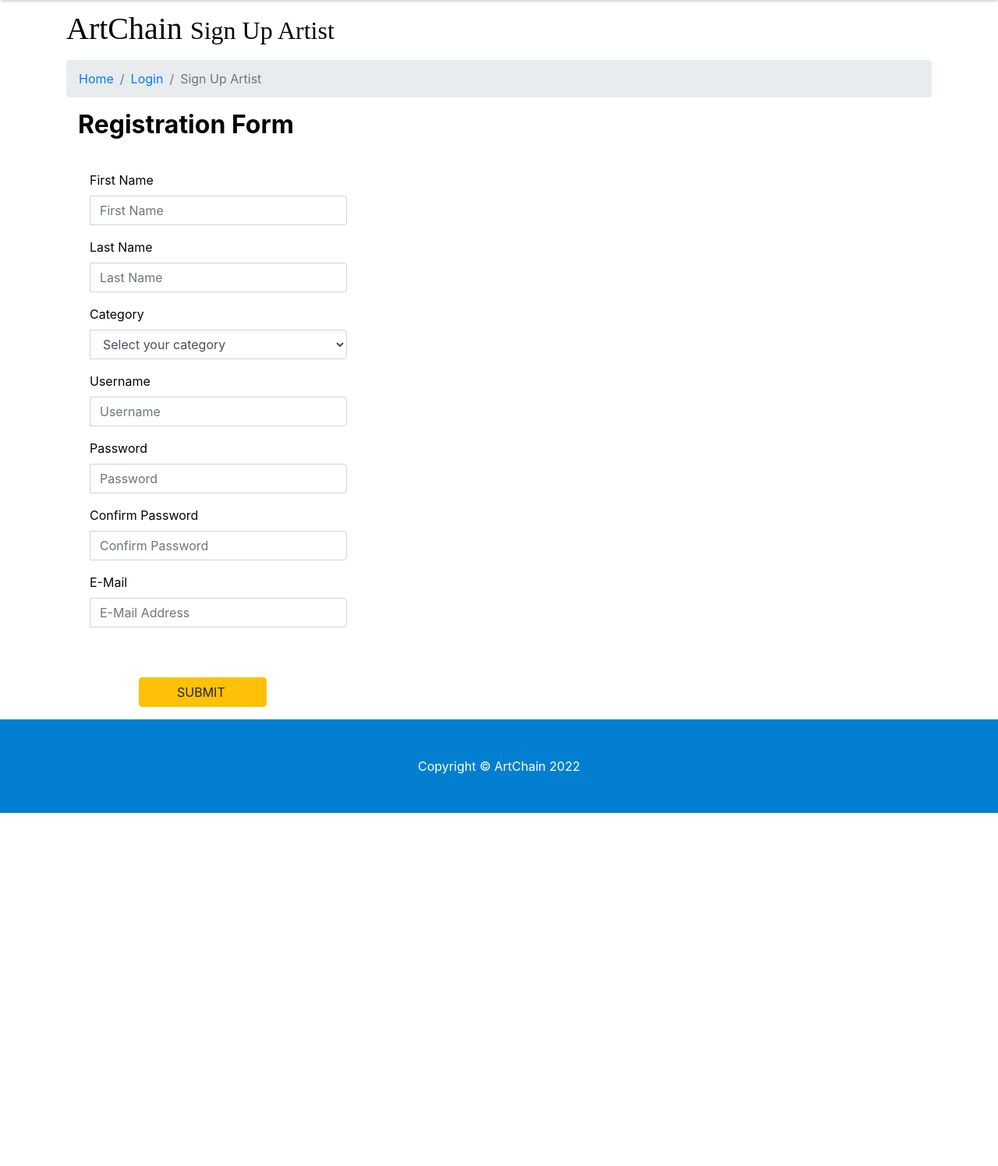
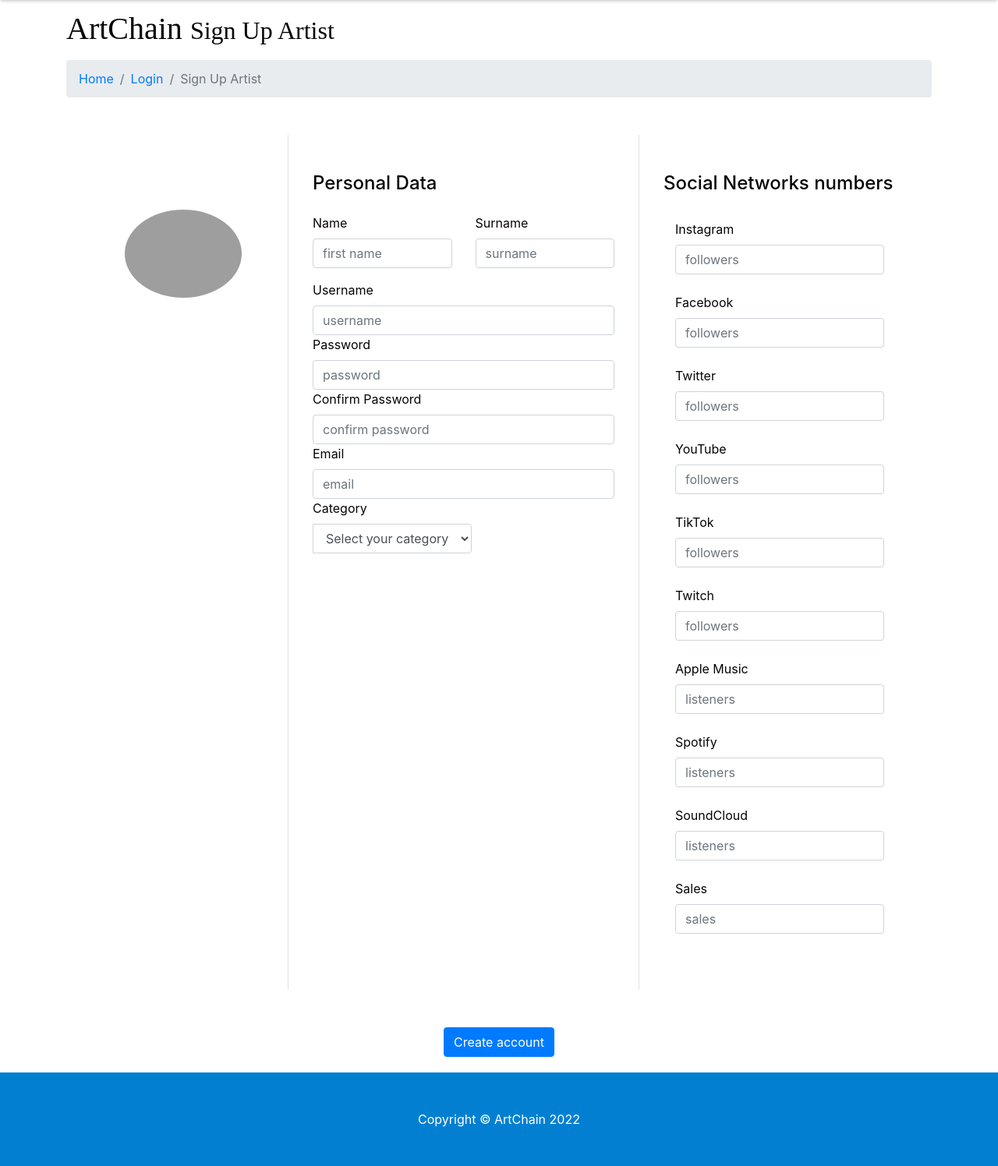
Before and after one commit to walterdec/ArtChain, a Flask app: page /signupartist in a window 1280 px wide. Shown: the part 91-1587 px from the top of the page at 78% size. Before the commit the page ends 1134 px from the top, so only its background shows below. Run offline with Flask 2, Linux system fonts and the light colour scheme; some libraries are stand-ins or nearby versions; grey boxes are pictures that could not be loaded.

Commit message:
form registrazione artista e customer

```diff
--- a/static/css/modern-business.css
+++ b/static/css/modern-business.css
@@ -152,6 +152,10 @@ btn{
     margin-top: 10px;
 }
 
+.btn-submit-artist-registration{
+    margin-bottom: 20px;
+}
+
 .form-input-padding{
     margin-top: 5px;
 }
@@ -160,3 +164,8 @@ btn{
     margin: auto;
     width: 100%;
 }
+
+.form-two-sections{
+    width: 50%;
+    float: left;
+}
--- a/templates/signupartist.html
+++ b/templates/signupartist.html
@@ -87,111 +87,68 @@
 
     <div class="container">
 
-    <form class="well form-horizontal" action=" " method="post"  id="contact_form">
-<fieldset>
-
-<!-- Form Name -->
-<legend><h2><b>Registration Form</b></h2></legend><br>
-
-<!-- Text input-->
-
+<div class="container rounded bg-white mt-5 mb-5">
+    <div class="row">
+        <div class="col-md-3 border-right">
+            <div class="d-flex flex-column align-items-center text-center p-3 py-5"><img class="rounded-circle mt-5" width="150px" src="https://st3.depositphotos.com/15648834/17930/v/600/depositphotos_179308454-stock-illustration-unknown-person-silhouette-glasses-profile.jpg"><span class="font-weight-bold"></span><span class="text-black-50"></span><span> </span></div>
+        </div>
+        <div class="col-md-5 border-right">
+            <div class="p-3 py-5">
+                <div class="d-flex justify-content-between align-items-center mb-3">
+                    <h4 class="text-right">Personal Data</h4>
+                </div>
+                <div class="row mt-2">
+                    <div class="col-md-6"><label class="labels">Name</label><input type="text" class="form-control" placeholder="first name" value=""></div>
+                    <div class="col-md-6"><label class="labels">Surname</label><input type="text" class="form-control" value="" placeholder="surname"></div>
+                </div>
+                <div class="row mt-3">
+                    <div class="col-md-12"><label class="labels">Username</label><input type="text" class="form-control" placeholder="username" value=""></div><br>
+                    <div class="col-md-12"><label class="labels">Password</label><input type="password" class="form-control" placeholder="password" value=""></div><br>
+                    <div class="col-md-12"><label class="labels">Confirm Password</label><input type="password" class="form-control" placeholder="confirm password" value=""></div><br>
+                    <div class="col-md-12"><label class="labels">Email</label><input type="email" class="form-control" placeholder="email" value=""></div><br>
                     <div class="form-group">
-  <label class="col-md-4 control-label">First Name</label>
-  <div class="col-md-4 inputGroupContainer">
-  <div class="input-group">
-  <span class="input-group-addon"><i class="glyphicon glyphicon-user"></i></span>
-  <input  name="first_name" placeholder="First Name" class="form-control"  type="text">
-    </div>
-  </div>
-</div>
-
-<!-- Text input-->
-
-<div class="form-group">
-  <label class="col-md-4 control-label" >Last Name</label>
-    <div class="col-md-4 inputGroupContainer">
-    <div class="input-group">
-  <span class="input-group-addon"><i class="glyphicon glyphicon-user"></i></span>
-  <input name="last_name" placeholder="Last Name" class="form-control"  type="text">
-    </div>
-  </div>
-</div>
-
-  <div class="form-group">
-  <label class="col-md-4 control-label">Category</label>
-    <div class="col-md-4 selectContainer">
+                      <label class="col-md-12 control-label">Category</label>
+                        <div class="col-md-12 selectContainer">
                         <div class="input-group">
                             <span class="input-group-addon"><i class="glyphicon glyphicon-list"></i></span>
                         <select name="department" class="form-control selectpicker">
                           <option value="">Select your category</option>
                           <option>Musician</option>
-      <option>Drawer</option>
-      <option></option>
+                          <option>Sketcher</option>
+                          <option>Other</option>
                         </select>
                       </div>
                     </div>
                     </div>
 
-<!-- Text input-->
-
-<div class="form-group">
-  <label class="col-md-4 control-label">Username</label>
-  <div class="col-md-4 inputGroupContainer">
-  <div class="input-group">
-  <span class="input-group-addon"><i class="glyphicon glyphicon-user"></i></span>
-  <input  name="user_name" placeholder="Username" class="form-control"  type="text">
+                </div>
+            </div>
+        </div>
+        <div class="col-md-4">
+            <div class="p-3 py-5">
+                <div class="d-flex justify-content-between align-items-center experience"><span><h4>Social Networks numbers</h4></span></div><br>
+                <div class="col-md-12"><label class="labels">Instagram</label><input name="insta" type="text" class="form-control" placeholder="followers" value=""></div> <br>
+                <div class="col-md-12"><label class="labels">Facebook</label><input type="text" class="form-control" placeholder="followers" value=""></div> <br>
+              <div class="col-md-12"><label class="labels">Twitter</label><input type="text" class="form-control" placeholder="followers" value=""></div><br>
+              <div class="col-md-12"><label class="labels">YouTube</label><input type="text" class="form-control" placeholder="followers" value=""></div><br>
+              <div class="col-md-12"><label class="labels">TikTok</label><input type="text" class="form-control" placeholder="followers" value=""></div><br>
+              <div class="col-md-12"><label class="labels">Twitch</label><input type="text" class="form-control" placeholder="followers" value=""></div><br>
+              <div class="col-md-12"><label class="labels">Apple Music</label><input type="text" class="form-control" placeholder="listeners" value=""></div><br>
+              <div class="col-md-12"><label class="labels">Spotify</label><input type="text" class="form-control" placeholder="listeners" value=""></div><br>
+              <div class="col-md-12"><label class="labels">SoundCloud</label><input type="text" class="form-control" placeholder="listeners" value=""></div><br>
+              <div class="col-md-12"><label class="labels">Sales</label><input type="text" class="form-control" placeholder="sales" value=""></div><br>
+            </div>
+        </div>
+    </div>
 </div>
 </div>
 </div>
 
-<!-- Text input-->
+  <div class="mt-5 text-center"><button class="btn btn-primary profile-button btn-submit-artist-registration" type="button">Create account</button></div>
 
-<div class="form-group">
-  <label class="col-md-4 control-label" >Password</label>
-    <div class="col-md-4 inputGroupContainer">
-    <div class="input-group">
-  <span class="input-group-addon"><i class="glyphicon glyphicon-user"></i></span>
-  <input name="user_password" placeholder="Password" class="form-control"  type="password">
   </div>
   </div>
   </div>
-
-<!-- Text input-->
-
-<div class="form-group">
-  <label class="col-md-4 control-label" >Confirm Password</label>
-    <div class="col-md-4 inputGroupContainer">
-    <div class="input-group">
-  <span class="input-group-addon"><i class="glyphicon glyphicon-user"></i></span>
-  <input name="confirm_password" placeholder="Confirm Password" class="form-control"  type="password">
-    </div>
-  </div>
-</div>
-
-<!-- Text input-->
-       <div class="form-group">
-  <label class="col-md-4 control-label">E-Mail</label>
-    <div class="col-md-4 inputGroupContainer">
-    <div class="input-group">
-        <span class="input-group-addon"><i class="glyphicon glyphicon-envelope"></i></span>
-  <input name="email" placeholder="E-Mail Address" class="form-control"  type="text">
-    </div>
-  </div>
-</div>
-
-
-<!-- Button -->
-<div class="form-group">
-  <label class="col-md-4 control-label"></label>
-  <div class="col-md-4"><br>
-    &nbsp&nbsp&nbsp&nbsp&nbsp&nbsp&nbsp&nbsp&nbsp&nbsp&nbsp&nbsp&nbsp&nbsp<button type="submit" class="btn btn-warning" >&nbsp&nbsp&nbsp&nbsp&nbsp&nbsp&nbsp&nbspSUBMIT <span class="glyphicon glyphicon-send"></span>&nbsp&nbsp&nbsp&nbsp&nbsp&nbsp&nbsp&nbsp</button>
-  </div>
-</div>
-
-</fieldset>
-</form>
-</div>
-    </div><!-- /.container -->
 
   <!-- Footer -->
   <footer class="py-5 bg-dark">
--- a/templates/signupcustomer.html
+++ b/templates/signupcustomer.html
@@ -92,7 +92,7 @@
 <fieldset>
 
 <!-- Form Name -->
-<legend><h2><b>Customer Registration Form</b></h2></legend><br>
+<legend><h2><b>Customer Registration</b></h2></legend><br>
 
 <div class="form-group">
   <label class="col-md-4 control-label">Username</label>
```
Lines whose indentation alone changed are shown as unchanged.
